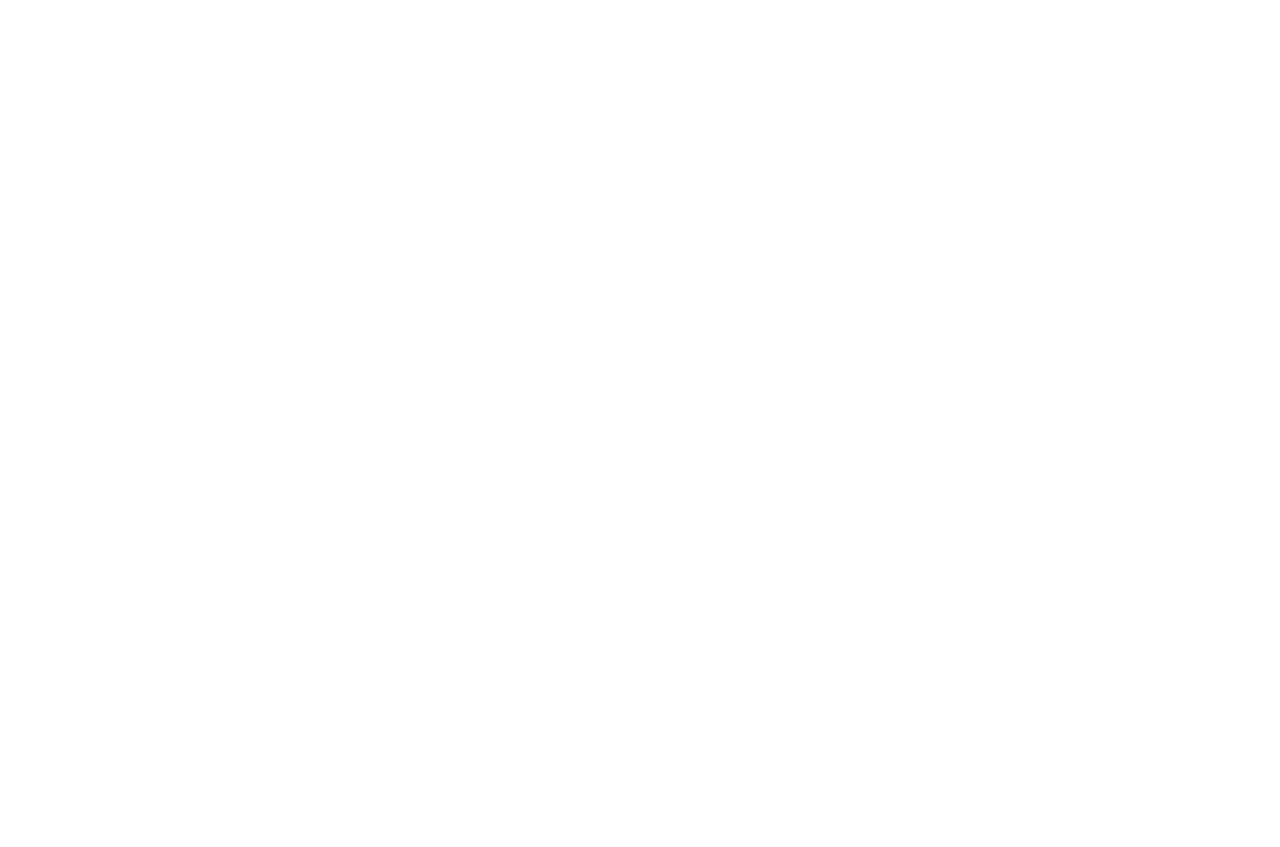
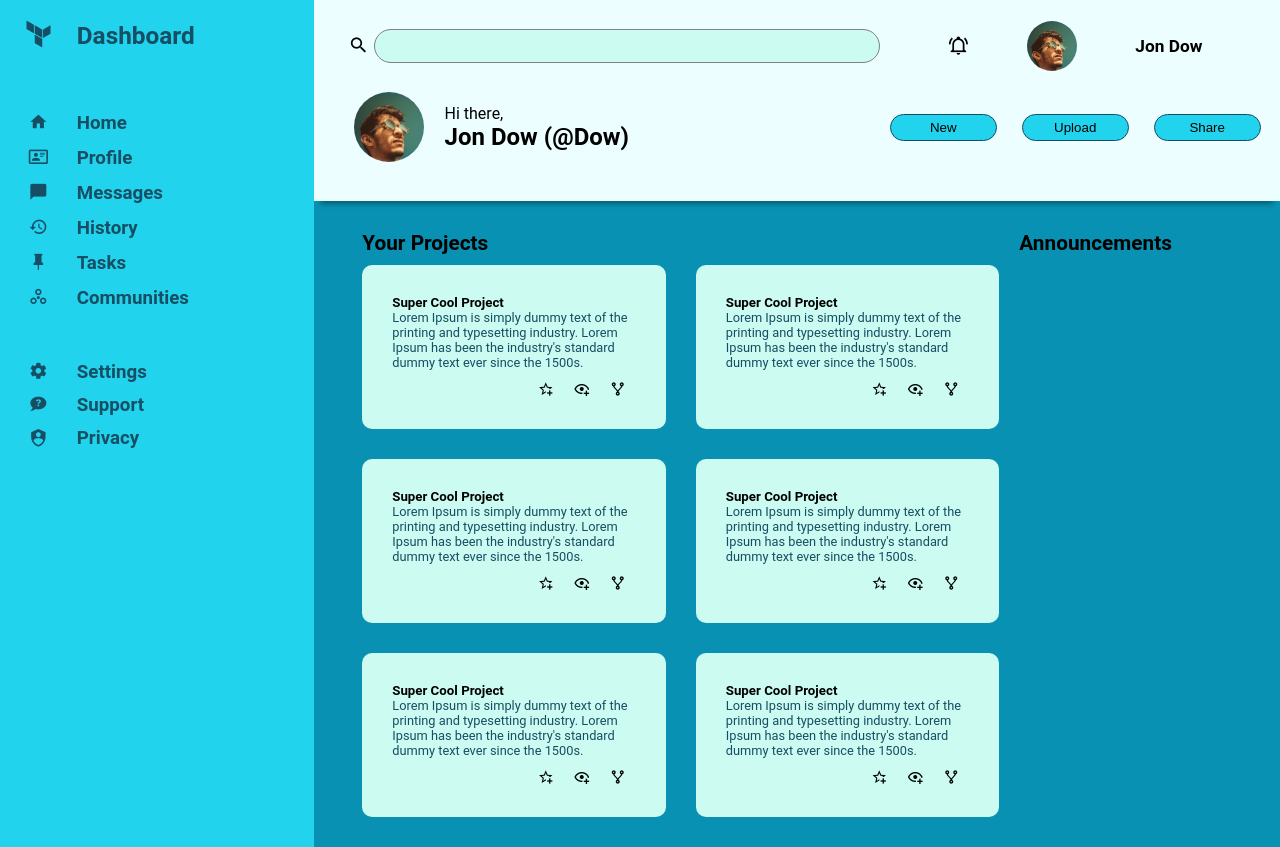
Before and after one commit to vertskater/dashboard, a website: page index.html in a window 1280 px wide. Before the commit the page ends 800 px from the top, so only its background shows below. Drawn offline with nearby package versions, Linux system fonts and the light colour scheme; files that its build step writes are made by us from their sources.

Commit message:
Dashboard design with css-grid

```diff
--- a/index.html
+++ b/index.html
@@ -5,7 +5,153 @@
     <meta http-equiv="X-UA-Compatible" content="IE=edge" />
     <meta name="viewport" content="width=device-width, initial-scale=1.0" />
     <link rel="stylesheet" href="style.css" type="text/css" />
+    <link
+      rel="stylesheet"
+      href="./node_modules/@mdi/font/css/materialdesignicons.min.css"
+    />
     <title>Dashboard</title>
   </head>
-  <body></body>
+  <body>
+    <main class="admin-content">
+      <aside class="sidebar">
+        <div class="first-item">
+          <span class="mdi mdi-terraform"></span>
+          <h3>Dashboard</h3>
+        </div>
+        <div>
+          <span class="mdi mdi-home"></span>
+          <h3>Home</h3>
+          <span class="mdi mdi-card-account-details-outline"></span>
+          <h3>Profile</h3>
+          <span class="mdi mdi-message"></span>
+          <h3>Messages</h3>
+          <span class="mdi mdi-history"></span>
+          <h3>History</h3>
+          <span class="mdi mdi-pin"></span>
+          <h3>Tasks</h3>
+          <span class="mdi mdi-google-circles-extended"></span>
+          <h3>Communities</h3>
+        </div>
+        <div>
+          <span class="mdi mdi-cog"></span>
+          <h3>Settings</h3>
+          <span class="mdi mdi-chat-question"></span>
+          <h3>Support</h3>
+          <span class="mdi mdi-shield-account"></span>
+          <h3>Privacy</h3>
+        </div>
+      </aside>
+      <section>
+        <header>
+          <div>
+            <span class="mdi mdi-magnify"></span>
+            <input type="text" />
+          </div>
+          <div>
+            <span class="mdi mdi-bell-ring-outline"></span>
+            <img src="./img/profile.jpg" alt="profile-logo" />
+            <h5>Jon Dow</h5>
+          </div>
+          <div class="template-grid">
+            <img src="./img/profile.jpg" alt="profile-logo" />
+            <span>Hi there,</span>
+            <h5>Jon Dow (@Dow)</h5>
+          </div>
+          <div>
+            <button>New</button>
+            <button>Upload</button>
+            <button>Share</button>
+          </div>
+        </header>
+        <div class="main-content">
+          <div class="projects-container">
+            <h4>Your Projects</h4>
+            <div class="projects-content">
+              <div class="project">
+                <h5>Super Cool Project</h5>
+                <p>
+                  Lorem Ipsum is simply dummy text of the printing and
+                  typesetting industry. Lorem Ipsum has been the industry's
+                  standard dummy text ever since the 1500s.
+                </p>
+                <span class="icons">
+                  <span class="mdi mdi-star-plus-outline"></span>
+                  <span class="mdi mdi-eye-plus-outline"></span>
+                  <span class="mdi mdi-source-fork"></span>
+                </span>
+              </div>
+              <div class="project">
+                <h5>Super Cool Project</h5>
+                <p>
+                  Lorem Ipsum is simply dummy text of the printing and
+                  typesetting industry. Lorem Ipsum has been the industry's
+                  standard dummy text ever since the 1500s.
+                </p>
+                <span class="icons">
+                  <span class="mdi mdi-star-plus-outline"></span>
+                  <span class="mdi mdi-eye-plus-outline"></span>
+                  <span class="mdi mdi-source-fork"></span>
+                </span>
+              </div>
+              <div class="project">
+                <h5>Super Cool Project</h5>
+                <p>
+                  Lorem Ipsum is simply dummy text of the printing and
+                  typesetting industry. Lorem Ipsum has been the industry's
+                  standard dummy text ever since the 1500s.
+                </p>
+                <span class="icons">
+                  <span class="mdi mdi-star-plus-outline"></span>
+                  <span class="mdi mdi-eye-plus-outline"></span>
+                  <span class="mdi mdi-source-fork"></span>
+                </span>
+              </div>
+              <div class="project">
+                <h5>Super Cool Project</h5>
+                <p>
+                  Lorem Ipsum is simply dummy text of the printing and
+                  typesetting industry. Lorem Ipsum has been the industry's
+                  standard dummy text ever since the 1500s.
+                </p>
+                <span class="icons">
+                  <span class="mdi mdi-star-plus-outline"></span>
+                  <span class="mdi mdi-eye-plus-outline"></span>
+                  <span class="mdi mdi-source-fork"></span>
+                </span>
+              </div>
+              <div class="project">
+                <h5>Super Cool Project</h5>
+                <p>
+                  Lorem Ipsum is simply dummy text of the printing and
+                  typesetting industry. Lorem Ipsum has been the industry's
+                  standard dummy text ever since the 1500s.
+                </p>
+                <span class="icons">
+                  <span class="mdi mdi-star-plus-outline"></span>
+                  <span class="mdi mdi-eye-plus-outline"></span>
+                  <span class="mdi mdi-source-fork"></span>
+                </span>
+              </div>
+              <div class="project">
+                <h5>Super Cool Project</h5>
+                <p>
+                  Lorem Ipsum is simply dummy text of the printing and
+                  typesetting industry. Lorem Ipsum has been the industry's
+                  standard dummy text ever since the 1500s.
+                </p>
+                <span class="icons">
+                  <span class="mdi mdi-star-plus-outline"></span>
+                  <span class="mdi mdi-eye-plus-outline"></span>
+                  <span class="mdi mdi-source-fork"></span>
+                </span>
+              </div>
+            </div>
+          </div>
+          <div class="infos">
+            <h4>Announcements</h4>
+          </div>
+        </div>
+      </section>
+    </main>
+  </body>
 </html>
--- a/style.scss
+++ b/style.scss
@@ -0,0 +1,153 @@
+@import "./node_modules/@fontsource/roboto/400.css";
+* {
+  margin: 0;
+  box-sizing: border-box;
+}
+body {
+  font-family: "Roboto";
+}
+.admin-content {
+  display: grid;
+  grid-template-columns: 1.3fr 4fr;
+  .sidebar {
+    color: #164e63;
+    background-color: #22d3ee;
+    padding: 10px;
+    display: grid;
+    grid-template-columns: 1fr;
+    grid-template-rows: 50px 200px 90px;
+    row-gap: 50px;
+    .first-item {
+      font-size: 1.3rem;
+      span {
+        font-size: 2rem;
+      }
+    }
+    > div {
+      display: grid;
+      grid-template-columns: 1fr 4fr;
+      gap: 10px;
+    }
+    span {
+      align-self: center;
+      justify-self: center;
+      font-size: 1.2rem;
+    }
+    h3 {
+      align-self: center;
+      cursor: pointer;
+    }
+  }
+  header {
+    display: grid;
+    grid-template-columns: 3fr 2fr;
+    grid-template-rows: 1fr 2fr;
+    padding: 2%;
+    background-color: #ecfeff;
+    box-shadow: 0px 10px 5px -7px rgba(0, 0, 0, 0.35);
+    position: sticky;
+    right: 0;
+    top: 0;
+    > div {
+      img {
+        width: 50px;
+        border-radius: 50%;
+      }
+    }
+    > .template-grid {
+      display: grid;
+      grid-template-columns: 1fr 4fr;
+      img {
+        grid-row: 1 / 3;
+        align-self: center;
+        justify-self: center;
+        width: 70px;
+      }
+      span {
+        align-self: end;
+      }
+      h5 {
+        font-size: 1.5rem;
+        grid-column: 2 / 3;
+      }
+    }
+    div {
+      &:nth-child(1) {
+        padding: 10px;
+        input[type="text"] {
+          flex: 1;
+          border: 0.5px solid gray;
+          border-radius: 20px;
+          padding: 5px 10px;
+          background-color: #ccfbf1;
+        }
+        span {
+          padding: 5px;
+          font-size: 1.3rem;
+        }
+      }
+      &:nth-child(2) {
+        justify-content: space-evenly;
+        align-items: center;
+        font-size: 1.3rem;
+      }
+      &:nth-child(1),
+      &:nth-child(2) {
+        display: flex;
+      }
+      &:nth-child(4) {
+        align-self: center;
+        display: grid;
+        grid-template-columns: repeat(3, 1fr);
+        justify-content: space-between;
+        gap: 25px;
+        button {
+          border: 0.3px solid #164e63;
+          background-color: #22d3ee;
+          border-radius: 20px;
+          padding: 5px;
+          cursor: pointer;
+          transition: background-color 250ms ease-in;
+          &:hover {
+            background-color: #ccfbf1;
+          }
+        }
+      }
+    }
+  }
+  .main-content {
+    padding: 30px 5%;
+    display: grid;
+    grid-template-columns: 3fr 1fr;
+    background-color: #0891b2;
+    column-gap: 20px;
+    h4 {
+      margin-bottom: 10px;
+      font-size: 1.3rem;
+    }
+    .projects-container {
+    }
+    .projects-content {
+      display: grid;
+      grid-template-columns: repeat(auto-fill, minmax(200px, 1fr));
+      gap: 30px;
+      .project {
+        background-color: #ccfbf1;
+        padding: 30px;
+        border-radius: 10px;
+        > span {
+          display: flex;
+          justify-content: end;
+          > span {
+            padding: 10px 10px 0;
+            cursor: pointer;
+          }
+        }
+      }
+      p {
+        font-size: 0.8rem;
+        color: #164e63;
+      }
+    }
+  }
+}
```
Also changed, not shown: package.json (added, +24 -0 lines), README.md, img/profile.jpg (added), style.css (added), style.min.css (added), 5 other files.
